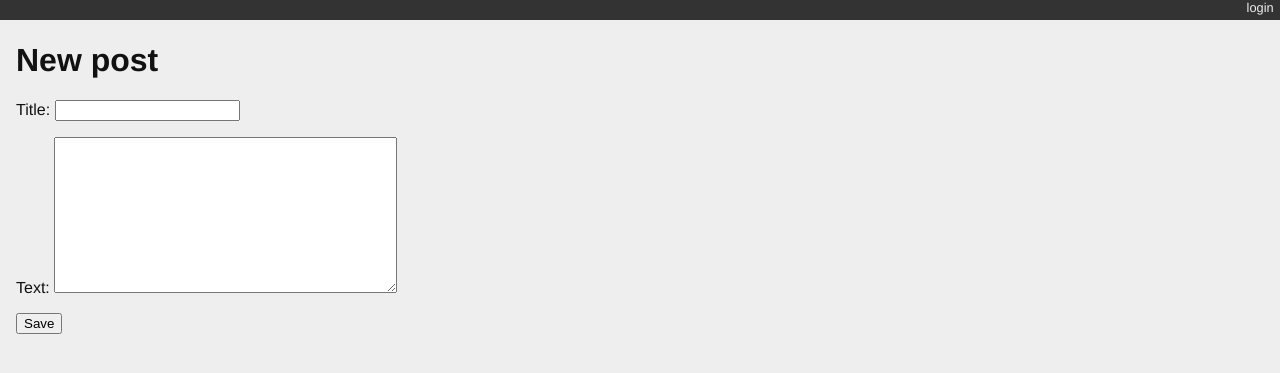
After one commit to pvosper/mysite, a Django app: page /post/new/ in a window 1280 px wide. The commit adds this page. Shown: the top 373 px of the page. Run offline with Django 3.2, Linux system fonts and the light colour scheme.

Commit message:
WIP: Can't save new post

```diff
--- /dev/null
+++ b/myblog/forms.py
@@ -0,0 +1,9 @@
+from django import forms
+
+from .models import Post
+
+class PostForm(forms.ModelForm):
+
+    class Meta:
+        model = Post
+        fields = ('title', 'text',)
--- a/myblog/models.py
+++ b/myblog/models.py
@@ -18,8 +18,8 @@ class Post(models.Model):
 class Category(models.Model):
     name = models.CharField(max_length=128)
     description = models.TextField(blank=True)
-    posts = models.ManyToManyField(Post, blank=True, null=True,
-                                   related_name='categories')
+    posts = models.ManyToManyField(Post, blank=True, related_name='categories')
+    # null=True, (fields.W340) null has no effect on ManyToManyField
 
     class Meta:
         verbose_name_plural = 'Categories'
--- /dev/null
+++ b/myblog/templates/post_edit.html
@@ -0,0 +1,9 @@
+{% extends 'base.html' %}
+
+{% block content %}
+    <h1>New post</h1>
+    <form method="POST" class="post-form">{% csrf_token %}
+        {{ form.as_p }}
+        <button type="submit" class="save btn btn-default">Save</button>
+    </form>
+{% endblock %}
--- a/myblog/urls.py
+++ b/myblog/urls.py
@@ -2,6 +2,7 @@ from django.conf.urls import url
 from myblog.views import stub_view
 from myblog.views import list_view
 from myblog.views import detail_view
+from myblog.views import post_new
 
 urlpatterns = [
     url(r'^$',
@@ -10,4 +11,7 @@ urlpatterns = [
     url(r'^posts/(?P<post_id>\d+)/$',
         detail_view,
         name="blog_detail"),
+    url(r'^post/new/$',
+        post_new, # <-
+        name='post_new'),
 ]
--- a/myblog/views.py
+++ b/myblog/views.py
@@ -2,6 +2,9 @@ from django.shortcuts import render
 from django.http import HttpResponse, HttpResponseRedirect, Http404
 from django.template import RequestContext, loader
 from myblog.models import Post
+from .forms import PostForm
+from django.utils import timezone
+from django.shortcuts import redirect
 
 def stub_view(request, *args, **kwargs):
     body = "Stub View\n\n"
@@ -27,3 +30,16 @@ def detail_view(request, post_id):
         raise Http404
     context = {'post': post}
     return render(request, 'detail.html', context)
+
+def post_new(request):
+    if request.method == "POST":
+        form = PostForm(request.POST)
+        if form.is_valid():
+            post = form.save(commit=False)
+            post.author = request.user
+            post.published_date = timezone.now()
+            post.save()
+            return redirect('post_detail.html', pk=post.pk)
+    else:
+        form = PostForm()
+    return render(request, 'post_edit.html', {'form': form})
--- a/mysite/templates/base.html
+++ b/mysite/templates/base.html
@@ -1,5 +1,4 @@
 {% load staticfiles %}
-
 <!DOCTYPE html>
 <html>
   <head>
@@ -10,10 +9,11 @@
     <div id="header">
       <ul id="control-bar">
       {% if user.is_authenticated %}
-        {% if user.is_staff %}<li>admin</li>{% endif %}
-        <li>logout</li>
+        {% if user.is_staff %}<li><a href="{% url 'admin:index' %}">admin</a></li>{% endif %}
+        <li><a href="{% url 'post_new' %}">new post</a></li>
+        <li><a href="{% url 'logout' %}">logout</a></li>
       {% else %}
-        <li>login</li>
+        <li><a href="{% url 'login' %}">login</a></li>
       {% endif %}
       </ul>
     </div>
@@ -24,11 +24,5 @@
       {% endblock %}
       </div>
     </div>
-    <!-- admin link -->
-    <a href="{% url 'admin:index' %}">admin</a>
-    <!-- logout link -->
-    <a href="{% url 'logout' %}">logout</a>
-    <!-- login link -->
-    <a href="{% url 'login' %}">login</a>
   </body>
 </html>
```
Also changed, not shown: mysite.db, 1 other file.
